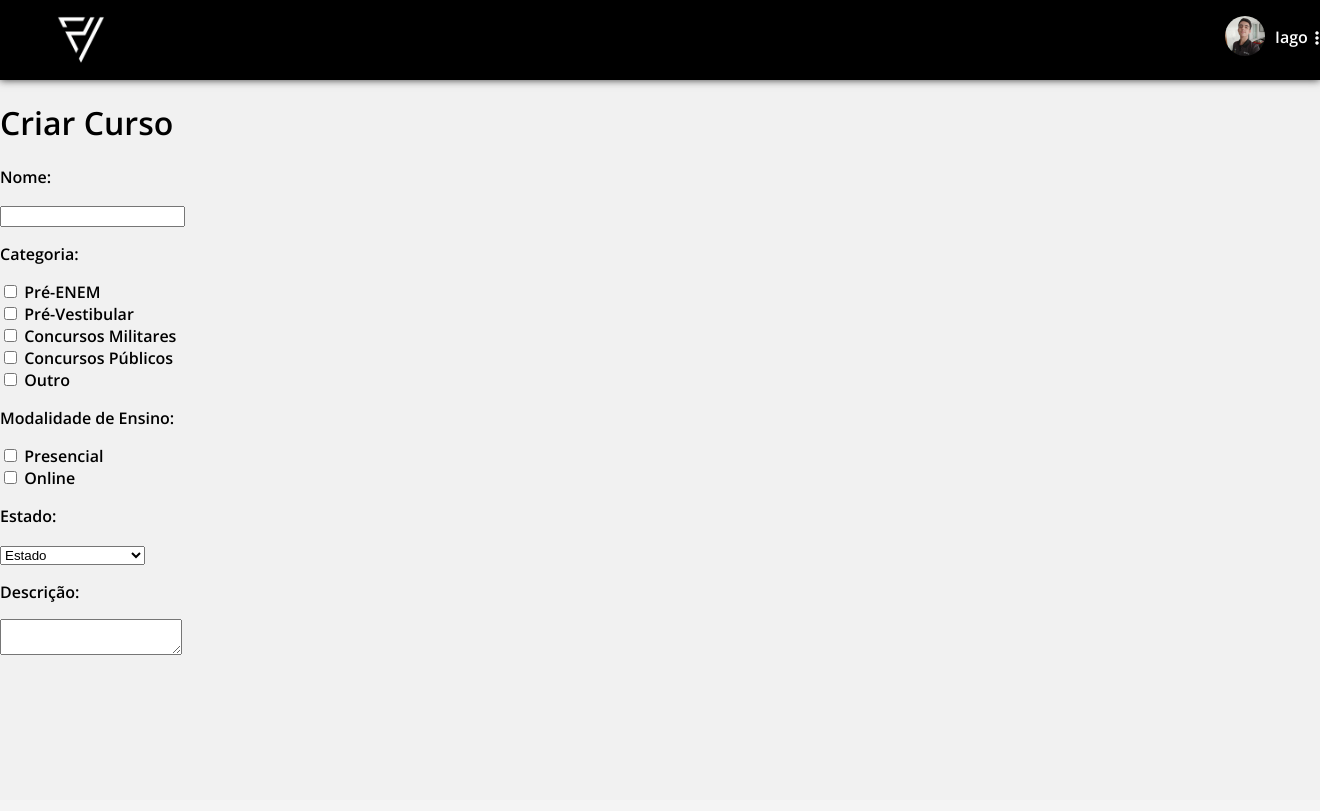
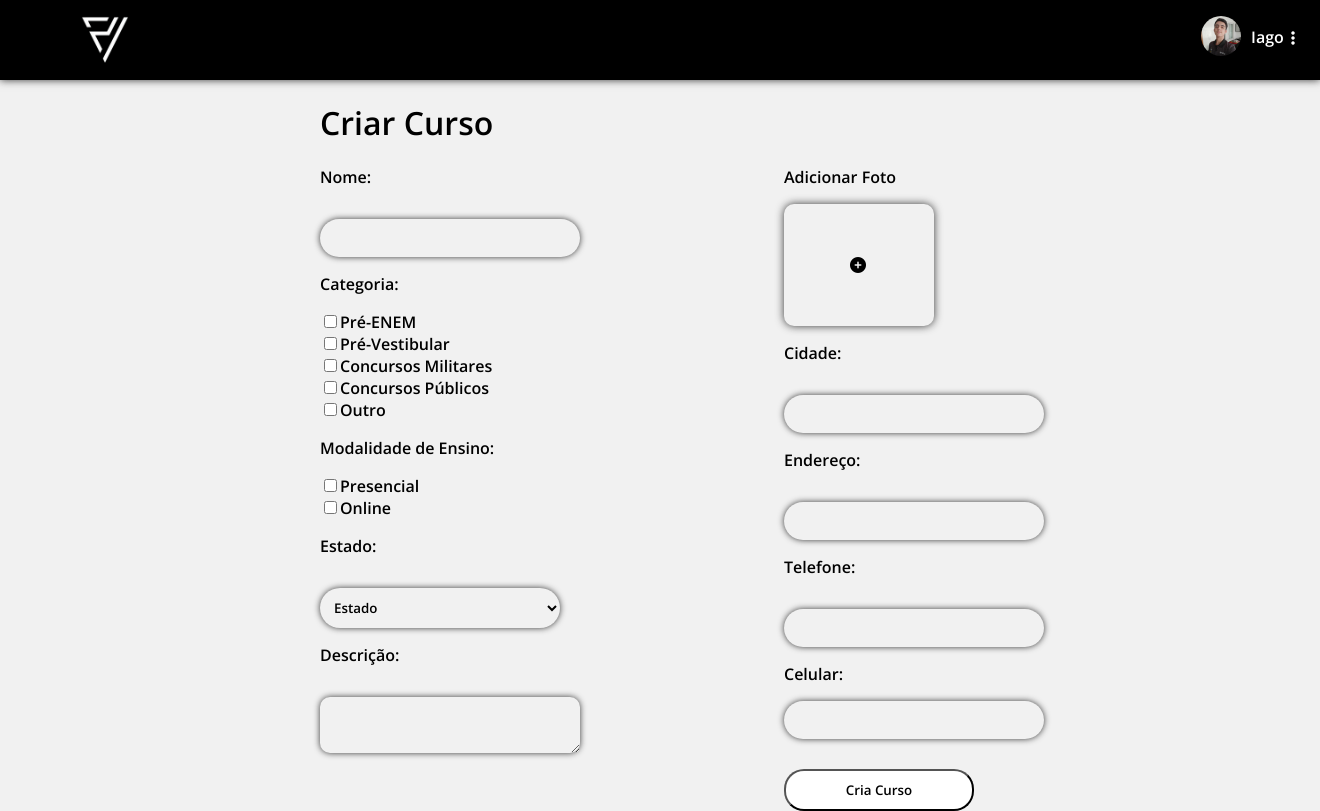
Before and after one commit to IagoAndrade16/ProVest, a PHP site: page /html/criar-curso.html in a window 1320 px wide. Before the commit the page ends 655 px from the top, so only its background shows below. Run offline with PHP 8.4, Linux system fonts and the light colour scheme; some libraries are stand-ins or nearby versions.

Commit message:
Criação tela criar curso

```diff
--- a/css/criar-curso.css
+++ b/css/criar-curso.css
@@ -20,6 +20,7 @@ CABEÇALHO
     height: 5rem;
     box-shadow: 0 0 0.5em rgb(56, 56, 56);
 
+
 }
 .logoProvest{
     display: flex;
@@ -34,7 +35,7 @@ Navegação
 */
 
 .alinhar-nav{
-    margin-left: 4rem;
+    margin-left: 1rem;
 }
 
 .lista-navegacao{
@@ -50,7 +51,7 @@ Navegação
     margin-left: 60rem;
 
 }
-.div-nome{
+.div-link-nome{
     margin-top: 10px;
     margin-left: 10px;
     height: 40px;
@@ -58,7 +59,7 @@ Navegação
     text-decoration: none;
 }
 
-.style-nome{
+.link-nome{
     color: white;
     text-decoration: none;
 }
@@ -70,8 +71,122 @@ Navegação
 .style-tres-pontos{
     color: white;
 }
-.div-1{
-    display: flex;
-    flex-direction: column;
+
+/*
+TELA
+*/
+
+.style-nome{
+    border-radius: 20px;
+    padding: 10px;
+    width: 240px;
+    margin-top: 15px;
+    border: none;
+    outline:0;
+    box-shadow: 0 0 0.5em rgb(56, 56, 56);
+    font-family: "Open Sans", sans-serif;
+    background-color: #f1f1f1;
+}
+.estado select{
+    border-radius: 20px;
+    padding: 10px;
+    width: 240px;
+    margin-top: 15px;
+    border: none;
+    outline:0;
+    box-shadow: 0 0 0.5em rgb(56, 56, 56);
+    font-family: "Open Sans", sans-serif;
+    background-color: #f1f1f1;
 
 }
+.style-descricao{
+    border-radius: 10px;
+    padding: 10px;
+    width: 240px;
+    margin-top: 15px;
+    border: none;
+    outline:0;
+    box-shadow: 0 0 0.5em rgb(56, 56, 56);
+    font-family: "Open Sans", sans-serif;
+    background-color: #f1f1f1;
+
+}
+.quadro-add-foto{
+    border-radius: 10px;
+    padding: 50px;
+    width: 50px;
+    margin-top: 15px;
+    border: none;
+    outline:0;
+    box-shadow: 0 0 0.5em rgb(56, 56, 56);
+    font-family: "Open Sans", sans-serif;
+    background-color: #f1f1f1;
+}
+#icone-mais{
+    margin-left: 1rem;
+    color: black;
+}
+.style-cidade{
+    border-radius: 20px;
+    padding: 10px;
+    width: 240px;
+    margin-top: 15px;
+    border: none;
+    outline:0;
+    box-shadow: 0 0 0.5em rgb(56, 56, 56);
+    font-family: "Open Sans", sans-serif;
+    background-color: #f1f1f1;
+
+}
+.style-endereco{
+    border-radius: 20px;
+    padding: 10px;
+    width: 240px;
+    margin-top: 15px;
+    border: none;
+    outline:0;
+    box-shadow: 0 0 0.5em rgb(56, 56, 56);
+    font-family: "Open Sans", sans-serif;
+    background-color: #f1f1f1;
+}
+.style-telefone{
+    border-radius: 20px;
+    padding: 10px;
+    width: 240px;
+    margin-top: 15px;
+    border: none;
+    outline:0;
+    box-shadow: 0 0 0.5em rgb(56, 56, 56);
+    font-family: "Open Sans", sans-serif;
+    background-color: #f1f1f1;
+}
+.style-celular{
+    border-radius: 20px;
+    padding: 10px;
+    width: 240px;
+    border: none;
+    outline:0;
+    box-shadow: 0 0 0.5em rgb(56, 56, 56);
+    font-family: "Open Sans", sans-serif;
+    background-color: #f1f1f1;
+}
+.btn-criar-curso{
+    background-color: white;
+    margin-left: 0px;
+    border-radius: 20px;
+    padding: 10px;
+    width: 190px;
+    margin-top: 30px;
+    outline:0;
+    border-color: black;
+    font-family: "Open Sans", sans-serif;
+}
+.div-1{
+    display: table;
+    margin-left: 20rem;
+}
+.div-2{
+    display: table;
+    margin-left: 49rem;
+    margin-top: -38rem;
+}
--- a/html/criar-curso.html
+++ b/html/criar-curso.html
@@ -22,7 +22,7 @@
         <nav class="alinhar-nav">
             <ul class="lista-navegacao">
                 <li><a href="#"><img class="foto-pessoa" src="../img/fotoPessoa.jpg"></a></li>
-                <li class="div-nome"><a class="style-nome" href="#">Iago</a></li>
+                <li class="div-link-nome"><a class="link-nome" href="#">Iago</a></li>
                 <li class="div-tres-pontos"><a class="style-tres-pontos" href="#"><i class="fa fa-ellipsis-v"
                             aria-hidden="true"></i></a></li>
             </ul>
@@ -33,14 +33,14 @@
 
         <form action="" method="POST">
 
-            <div>
+            <div class="div-1">
 
                 <h1>Criar Curso</h1>
 
                 <p><strong>Nome:</strong></p>
-
-                <input type="text" name="Nome">
-
+                <div class="nome-input">
+                    <input class="style-nome" type="text" name="Nome">
+                </div>
                 <p><strong>Categoria:</strong></p>
 
                 <input type="checkbox" name="Pré-ENEM">
@@ -66,9 +66,10 @@
                 <input type="checkbox" name="Pré-Vestibular">
                 <label for="Categoria-Online">Online</label>
 
+
+                <div class="estado">
                     <p><strong>Estado:</strong></p>
-
-                <select name="Estado">
+                    <select>
                         <option>Estado</option>
                         <option name="Acre" value="AC">Acre</option>
                         <option name="Alagoas" value="AL">Alagoas</option>
@@ -99,15 +100,45 @@
                         <option name="Distrito Federal" value="DF">Distrito Federal</option>
                     </select>
 
+                </div>
+
                 <p><strong>Descrição:</strong></p>
-
-                <textarea type="text" name="message"></textarea>
-
+                <div class="div-descricao">
+                    <textarea class="style-descricao" type="text" name="message"></textarea>
+                </div>
             </div>
 
 
-            <div>
+            <div class="div-2">
 
+                <p><strong>Adicionar Foto</strong></p>
+                <a href="#">
+                    <div class="quadro-add-foto">
+                        <i id="icone-mais" class="fa fa-plus-circle" aria-hidden="true"></i>
+                    </div>
+                </a>
+
+                <p><strong>Cidade:</strong></p>
+                <div class="div-cidade">
+                    <input class="style-cidade" type="text" name="nome">
+                </div>
+
+                <p><strong>Endereço:</strong></p>
+                <div class="div-endereco">
+                    <input class="style-endereco" type="text" name="endereço">
+                </div>
+
+                <p><strong>Telefone:</strong></p>
+                <div class="div-telefone">
+                    <input class="style-telefone" type="text" name="telefone">
+                </div>
+
+                <p><b>Celular:</b></p>
+                <div class="div-celular">
+                    <input class="style-celular" type="text" name="celular">
+                </div>
+
+                <button class="btn-criar-curso" type="submit">Cria Curso</button>
 
             </div>
 
@@ -115,8 +146,6 @@
 
     </div>
 
-
-
 </body>
 
 </html>
```
Lines whose indentation alone changed are shown as unchanged.
